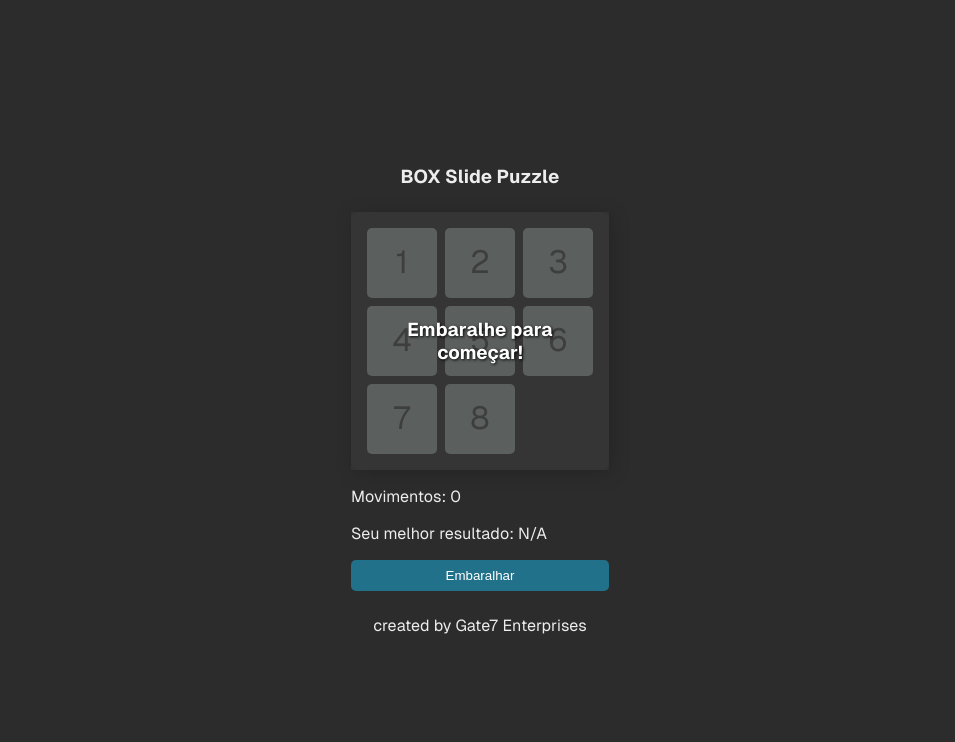
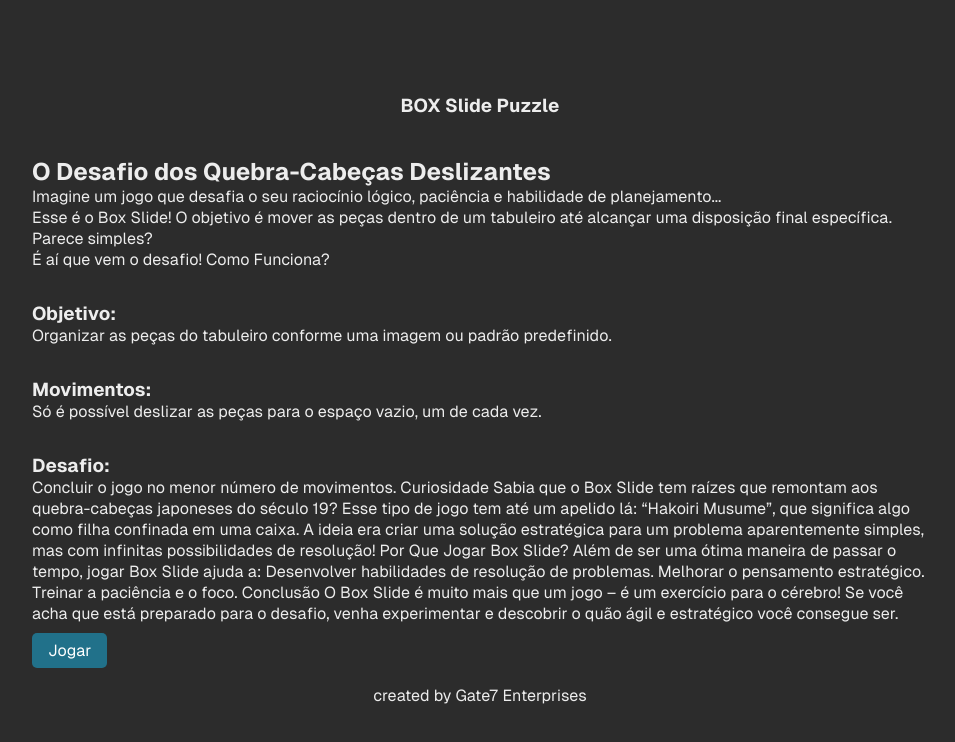
Before and after one commit to gothmate/boxslidepuzzle, a Next.js app: page / in a window 1280 px wide. Shown: the top 742 px of the page, without its empty margins (160-1115 px from the left). Built offline with nearby package versions, Linux system fonts and the light colour scheme.

Commit message:
update(info): - adicionada página de informação no /

```diff
--- a/src/app/layout.tsx
+++ b/src/app/layout.tsx
@@ -1,6 +1,9 @@
 import type { Metadata } from "next";
 import localFont from "next/font/local";
 import "./globals.sass";
+import Header from "@/components/Header/Header";
+import Footer from "@/components/Footer/Footer";
+import styles from '@/app/page.module.sass'
 
 const geistSans = localFont({
   src: "./fonts/GeistVF.woff",
@@ -36,7 +39,13 @@ export default function RootLayout({
 				></script>
 			</head>
 			<body className={`${geistSans.variable} ${geistMono.variable}`}>
-				{children}
+				<div className={styles.page}>
+					<Header />
+					<main className={styles.main}>
+						{children}
+					</main>
+					<Footer />
+				</div>
 			</body>
 		</html>
 	);
--- a/src/app/page.module.sass
+++ b/src/app/page.module.sass
@@ -58,6 +58,21 @@
     color: #fff
     background: variables.$gray-alpha-200
 
+
+
+.container
+  width: 70%
+  gap: 1rem
+  & .bloco
+    padding-block: 1rem
+  & .link
+    background: #21718a
+    color: #fff
+    margin-block: 1rem
+    padding-block: 0.5rem
+    padding-inline: 1rem
+    border-radius: 5px
+
 @media (prefers-color-scheme: dark)
   .page
     $gray-rgb: 255, 255, 255
@@ -70,20 +85,12 @@
 .main
   display: flex
   flex-direction: column
+  justify-content: center
+  align-items: center
   gap: 1rem
 
 
 @media (hover: hover) and (pointer: fine)
-  a.primary:hover
-    background: variables.$button-primary-hover
-    border-color: transparent
-
-
-  a.secondary:hover
-    background: variables.$button-secondary-hover
-    border-color: transparent
-
-
   .footer a:hover
     text-decoration: underline
     text-underline-offset: 4px
@@ -91,6 +98,8 @@
 
 
 @media (max-width: 600px)
+  .container
+    width: 90%
   .page
     padding: 32px
     padding-bottom: 80px
--- a/src/app/page.tsx
+++ b/src/app/page.tsx
@@ -1,16 +1,56 @@
-import Header from "@/components/Header/Header"
-import styles from "./page.module.sass"
-import Footer from "@/components/Footer/Footer"
-import GameBox from "@/components/GameBox/GameBox"
+import styles from '@/app/page.module.sass'
+import Link from "next/link";
 
 export default function Home() {
   return (
-    <div className={styles.page}>
-      <Header />
-      <main className={styles.main}>
-          <GameBox />
-      </main>
-      <Footer />
-    </div>
-  );
+		<div className={styles.container}>
+			<div className={styles.bloco}>
+				<h2>O Desafio dos Quebra-Cabeças Deslizantes</h2>
+				<p>
+					Imagine um jogo que desafia o seu raciocínio lógico, paciência e
+					habilidade de planejamento...
+				</p>
+				<p>
+					Esse é o Box Slide! O objetivo é mover as peças dentro de um tabuleiro
+					até alcançar uma disposição final específica.
+				</p>
+				<p>Parece simples?</p>
+				<p>É aí que vem o desafio! Como Funciona?</p>
+			</div>
+			<div className={styles.bloco}>
+				<h3>Objetivo:</h3>
+				<p>
+					Organizar as peças do tabuleiro conforme uma imagem ou padrão
+					predefinido.
+				</p>
+			</div>
+			<div className={styles.bloco}>
+				<h3>Movimentos:</h3>
+				<p>
+					Só é possível deslizar as peças para o espaço vazio, um de cada vez.
+				</p>
+			</div>
+			<div className={styles.bloco}>
+
+        <h3>Desafio:</h3>
+        <p>
+          Concluir o jogo no menor número de movimentos. Curiosidade Sabia que o
+          Box Slide tem raízes que remontam aos quebra-cabeças japoneses do século
+          19? Esse tipo de jogo tem até um apelido lá: “Hakoiri Musume”, que
+          significa algo como filha confinada em uma caixa. A ideia era criar uma
+          solução estratégica para um problema aparentemente simples, mas com
+          infinitas possibilidades de resolução! Por Que Jogar Box Slide? Além de
+          ser uma ótima maneira de passar o tempo, jogar Box Slide ajuda a:
+          Desenvolver habilidades de resolução de problemas. Melhorar o pensamento
+          estratégico. Treinar a paciência e o foco. Conclusão O Box Slide é muito
+          mais que um jogo – é um exercício para o cérebro! Se você acha que está
+          preparado para o desafio, venha experimentar e descobrir o quão ágil e
+          estratégico você consegue ser.
+        </p>
+      </div>
+			<Link className={styles.link} href='/game'>
+				Jogar
+			</Link>
+		</div>
+	);
 }
```
Also changed, not shown: src/app/(system)/game/page.tsx (added, +10 -0 lines).
